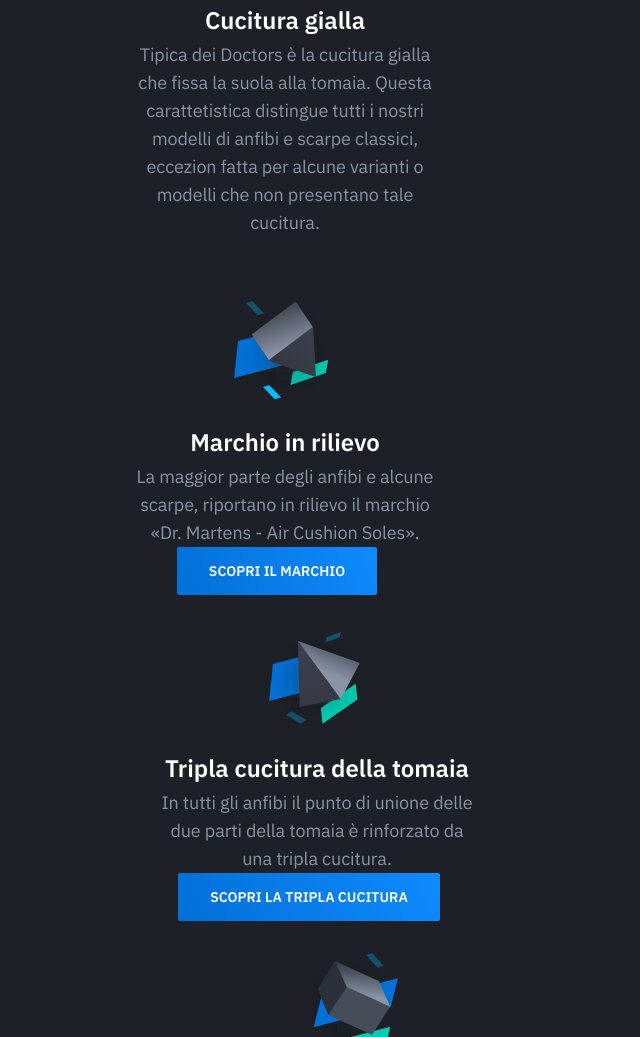
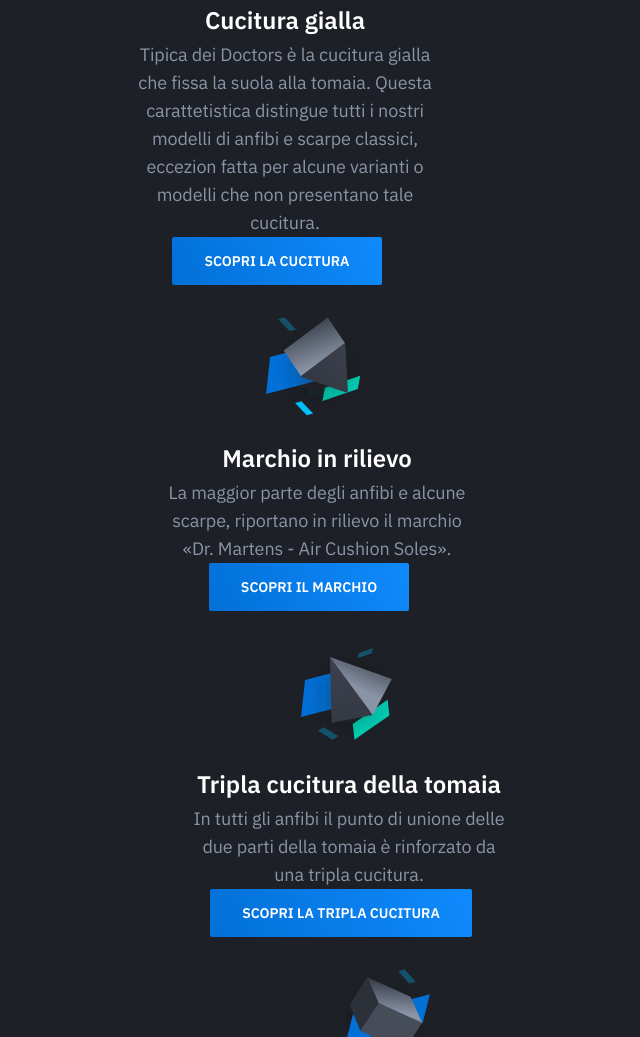
Before and after one commit to mariadelcieloo/DME---landing, a plain HTML site: page index.html in a window 1280 px wide. Shown: the part 1153-2190 px from the top of the page, without its empty margins (387-1027 px from the left). Drawn offline with nearby package versions, Linux system fonts and the light colour scheme.

Commit message:
Update index.html

```diff
--- a/index.html
+++ b/index.html
@@ -99,6 +99,7 @@ height="0" width="0" style="display:none;visibility:hidden"></iframe></noscript>
                                     </div>
                                     <h4 class="feature-title mt-24">Cucitura gialla</h4>
                                     <p class="text-sm mb-0">Tipica dei Doctors è la cucitura gialla che fissa la suola alla tomaia. Questa carattetistica distingue tutti i nostri modelli di anfibi e scarpe classici, eccezion fatta per alcune varianti o modelli che non presentano tale cucitura.</p>
+					<div class="hero-cta"><a class="button button-primary" href="preorder.html">Scopri la cucitura</a>
                                 </div>
                             </div>
                             <div class="feature text-center is-revealing">
```
